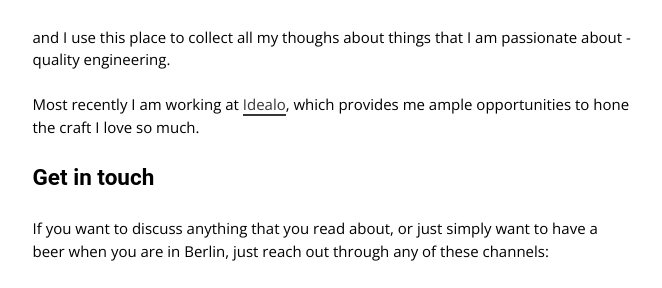
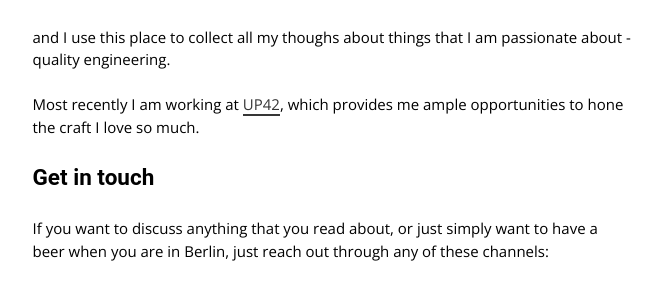
Before and after one commit to sandor-nemeth/sandor-nemeth.github.io, a Jekyll site: the page built from about.md, in a window 1280 px wide. Shown: the part 154-442 px from the top of the page, without its empty margins (330-992 px from the left). Built offline with Jekyll 4.4.1, drawn with Linux system fonts in a browser that asks for light colours.

Commit message:
update work informations

```diff
--- a/_includes/footer.html
+++ b/_includes/footer.html
@@ -2,7 +2,7 @@
     <p>
     <i>
         Hi, my name is Sandor, and I am working as a Software Developer
-        for <a href="https://www.idealo.de">idealo</a>. You can find my code on
+        for <a href="https://www.up42.com">UP42</a>. You can find my code on
         <a href="{{ site.github.owner_url }}">Github</a>, and I usually also
         <a href="https://twitter.com/sandor_nemeth">tweet</a> on
         Twitter.
--- a/about.md
+++ b/about.md
@@ -9,7 +9,7 @@ permalink: /about/
 and I use this place to collect all my thoughs about things that I am
 passionate about - quality engineering.
 
-Most recently I am working at [Idealo](https://idealo.de), which
+Most recently I am working at [UP42](https://up42.com), which
 provides me ample opportunities to hone the craft I love so much.
 
 # Get in touch
```
